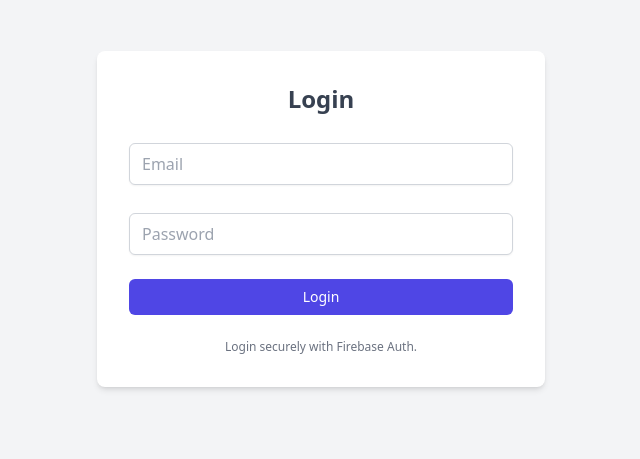
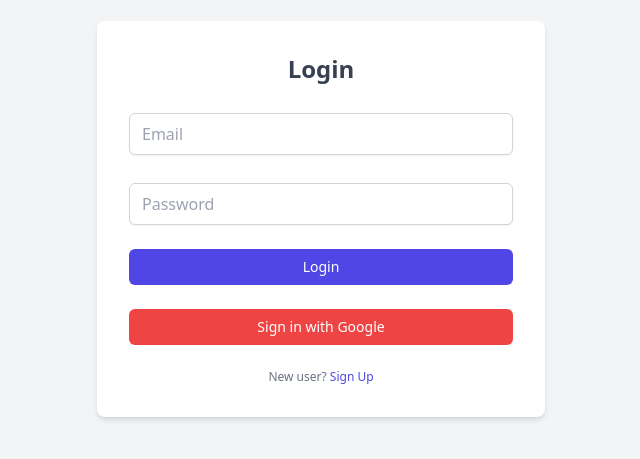
Before and after one commit to Univercitysingle/dating-app, a React (Create React App) app in the folder frontend/: page /login in a window 1280 px wide. Shown: the part 181-640 px from the top of the page, without its empty margins (319-959 px from the left). Built offline with nearby package versions, Linux system fonts and the light colour scheme; no server answers.

Commit message:
Update Login.js

```diff
--- a/frontend/src/pages/Login.js
+++ b/frontend/src/pages/Login.js
@@ -1,40 +1,54 @@
 import React, { useState } from "react";
 import { useAuth } from "../context/AuthContext";
 import { useNavigate } from "react-router-dom";
-import { signInWithEmailAndPassword } from "firebase/auth";
 import { auth } from "../firebase";
+import {
+  signInWithEmailAndPassword,
+  createUserWithEmailAndPassword,
+  signInWithPopup,
+  GoogleAuthProvider,
+} from "firebase/auth";
 
 function Login() {
   const [email, setEmail] = useState("");
   const [password, setPassword] = useState("");
+  const [isSignUp, setIsSignUp] = useState(false);
   const [error, setError] = useState("");
   const [isLoading, setIsLoading] = useState(false);
   const { handleLoginSuccess } = useAuth();
   const navigate = useNavigate();
 
-  const handleLogin = async () => {
+  const handleEmailAuth = async () => {
     setIsLoading(true);
     setError("");
     try {
-      // 1. Use Firebase Auth to sign in
-      console.log("Attempting Firebase signInWithEmailAndPassword:", email);
-      const userCredential = await signInWithEmailAndPassword(auth, email, password);
+      let userCredential;
+      if (isSignUp) {
+        userCredential = await createUserWithEmailAndPassword(auth, email, password);
+      } else {
+        userCredential = await signInWithEmailAndPassword(auth, email, password);
+      }
       const user = userCredential.user;
-      console.log("Firebase sign in success", user);
-
-      // 2. (Optional) You can get the ID token if you ever need it
-      // const idToken = await user.getIdToken();
-      // console.log("Got Firebase ID token", idToken);
-
-      // 3. Handle login success in your context
-      await handleLoginSuccess(user, null, null); // Adjust as needed
+      await handleLoginSuccess(user, null, null);
       navigate("/");
     } catch (err) {
-      setError(
-        (err.code ? `${err.code}: ` : "") +
-        (err.message || "Login failed")
-      );
-      console.error("Login page error:", err);
+      setError((err.code ? `${err.code}: ` : "") + (err.message || "Login failed"));
+    } finally {
+      setIsLoading(false);
+    }
+  };
+
+  const handleGoogleSSO = async () => {
+    setIsLoading(true);
+    setError("");
+    try {
+      const provider = new GoogleAuthProvider();
+      const userCredential = await signInWithPopup(auth, provider);
+      const user = userCredential.user;
+      await handleLoginSuccess(user, null, null);
+      navigate("/");
+    } catch (err) {
+      setError((err.code ? `${err.code}: ` : "") + (err.message || "Login failed"));
     } finally {
       setIsLoading(false);
     }
@@ -43,10 +57,14 @@ function Login() {
   return (
     <div className="flex flex-col items-center justify-center min-h-screen bg-gray-100 p-4">
       <div className="w-full max-w-md p-8 space-y-6 bg-white rounded-lg shadow-md">
-        <h2 className="text-2xl font-bold text-center text-gray-700">Login</h2>
+        <h2 className="text-2xl font-bold text-center text-gray-700">
+          {isSignUp ? "Sign Up" : "Login"}
+        </h2>
         {error && <p className="text-red-500 text-sm text-center">{error}</p>}
         <div>
-          <label htmlFor="email" className="text-sm font-medium text-gray-700 sr-only">Email</label>
+          <label htmlFor="email" className="text-sm font-medium text-gray-700 sr-only">
+            Email
+          </label>
           <input
             id="email"
             type="email"
@@ -57,7 +75,9 @@ function Login() {
           />
         </div>
         <div>
-          <label htmlFor="password_login" className="text-sm font-medium text-gray-700 sr-only">Password</label>
+          <label htmlFor="password_login" className="text-sm font-medium text-gray-700 sr-only">
+            Password
+          </label>
           <input
             id="password_login"
             type="password"
@@ -68,13 +88,35 @@ function Login() {
           />
         </div>
         <button
-          onClick={handleLogin}
+          onClick={handleEmailAuth}
           disabled={isLoading}
           className="w-full px-4 py-2 text-sm font-medium text-white bg-indigo-600 rounded-md hover:bg-indigo-700 focus:outline-none focus:ring-2 focus:ring-offset-2 focus:ring-indigo-500 disabled:bg-gray-400"
         >
-          {isLoading ? "Logging in..." : "Login"}
+          {isLoading
+            ? isSignUp
+              ? "Signing up..."
+              : "Logging in..."
+            : isSignUp
+            ? "Sign Up"
+            : "Login"}
         </button>
-        <p className="text-xs text-center text-gray-500">Login securely with Firebase Auth.</p>
+        <button
+          onClick={handleGoogleSSO}
+          disabled={isLoading}
+          className="w-full px-4 py-2 text-sm font-medium text-white bg-red-500 rounded-md hover:bg-red-600 focus:outline-none focus:ring-2 focus:ring-offset-2 focus:ring-red-400 disabled:bg-gray-400 mt-2"
+        >
+          {isLoading ? "Please wait..." : "Sign in with Google"}
+        </button>
+        <p className="text-xs text-center text-gray-500 mt-2">
+          {isSignUp ? "Already have an account?" : "New user?"}{" "}
+          <button
+            className="text-indigo-600 hover:underline"
+            onClick={() => setIsSignUp(s => !s)}
+            disabled={isLoading}
+          >
+            {isSignUp ? "Login" : "Sign Up"}
+          </button>
+        </p>
       </div>
     </div>
   );
```
